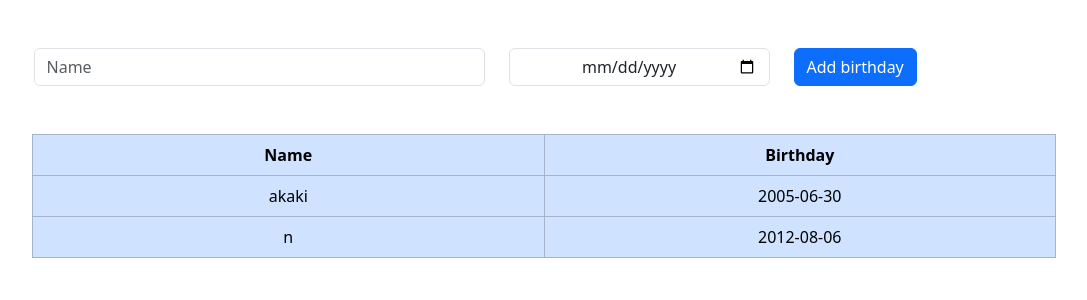
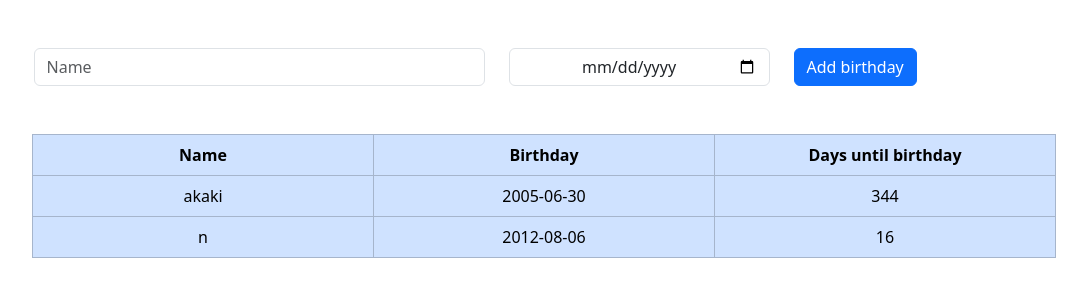
Before and after one commit to MAMAMI333/birthday, a Flask app: page / in a window 1280 px wide. Shown: the part 88-388 px from the top of the page, without its empty margins (96-1183 px from the left). Run offline with Flask 3, Linux system fonts and the light colour scheme; data comes from the database, SQL or seed files in the repository; both versions use the stored data as it was after the commit.

Commit message:
Refactor birthday management: update database functions, enhance days calculation, and modify index template

```diff
--- a/app.py
+++ b/app.py
@@ -1,3 +1,4 @@
+import calc
 import contact_data_base as db
 from flask import Flask, request, render_template, redirect
 
@@ -6,11 +7,15 @@ app = Flask(__name__)
 
 @app.route("/", methods=["GET", "POST"])
 def index():
+    """Main page of the application."""
     if request.method == "POST":
         name = request.form.get("name")
         date = request.form.get("date")
-        db.add(name, date)
+        db.add_to_birthdays(name, date) # Add new birthday to the database
+        calc.days_until_birthday()  # Update days left before the next birthday
         return redirect("/")
 
-    dates = db.read()
-    return render_template("index.html", dates=dates)
+    dates = db.read("birthdays")
+    days_left = db.read("days_left")
+    calc.days_until_birthday()  # Update days left before the next birthday
+    return render_template("index.html", dates=dates, days_left=days_left)
--- a/calc.py
+++ b/calc.py
@@ -4,9 +4,8 @@ import contact_data_base as db
 
 def days_until_birthday():
     """Calculate the number of days until the next birthday."""
-    days_left_dict = {}
     today = datetime.date.today()
-    for person in db.read():
+    for person in db.read("birthdays"):
         id = person[0]
         birthday = person[2]
 
@@ -16,8 +15,6 @@ def days_until_birthday():
 
         if this_year_birthday < today:
             this_year_birthday = datetime.date(today.year + 1, birthday.month, birthday.day)
-            days_left_dict[id] = (this_year_birthday - today).days
+            db.add_to_days_left(id, (this_year_birthday - today).days)
         else:
-            days_left_dict[id] = (this_year_birthday - today).days
-
-    return days_left_dict
+            db.add_to_days_left(id, (this_year_birthday - today).days)
--- a/contact_data_base.py
+++ b/contact_data_base.py
@@ -1,17 +1,29 @@
 import sqlite3
 
 
-def add(name, date):
+def add_to_birthdays(name, date):
+    """Add a new birthday to the database."""
     with sqlite3.connect("database.db") as con:
         cur = con.cursor()
         cur.execute("INSERT INTO birthdays (name, date) VALUES(?, ?)", (name, date))
 
 
-def read():
+def add_to_days_left(id, days_left):
+    """Add or update the days left for a specific birthday."""
     with sqlite3.connect("database.db") as con:
         cur = con.cursor()
-        rows = cur.execute("SELECT id, name, date FROM birthdays").fetchall()
-        return rows
+        cur.execute("INSERT OR REPLACE INTO days_left (id, days_left) VALUES(?, ?)", (id, days_left))
+
+
+def read(table_name):
+    if table_name in ("birthdays", "days_left"):
+        with sqlite3.connect("database.db") as con:
+            cur = con.cursor()
+            query = f"SELECT * FROM {table_name}"
+            rows = cur.execute(query).fetchall()
+            return rows if rows else []
+    else:
+        return []
 
 
 def remove(name):
--- a/requirements.txt
+++ b/requirements.txt
@@ -1 +1 @@
-flask, json
+flask, sqlite3, datetime
--- a/templates/index.html
+++ b/templates/index.html
@@ -34,8 +34,9 @@
         <table class="table table-bordered table-primary">
             <thead>
                 <tr>
-                    <th style="width: 50%; text-align: center;">Name</th>
-                    <th style="width: 50%; text-align: center;">Birthday</th>
+                    <th style="width: 30%; text-align: center;">Name</th>
+                    <th style="width: 30%; text-align: center;">Birthday</th>
+                    <th style="width: 30%; text-align: center;">Days until birthday</th>
                 </tr>
             </thead>
             <tbody>
@@ -43,6 +44,13 @@
                     <tr>
                         <td style="text-align: center;">{{ person.1 }}</td>
                         <td style="text-align: center;">{{ person.2 }}</td>
+                        <td style="text-align: center;">
+                            {% for days in days_left %}
+                                {% if days[0] == person[0] %}
+                                    {{ days[1] }}
+                                {% endif %}
+                            {% endfor %}
+                        </td>
                     </tr>
                  {% endfor %}
             </tbody>
```
Also changed, not shown: database.db.
